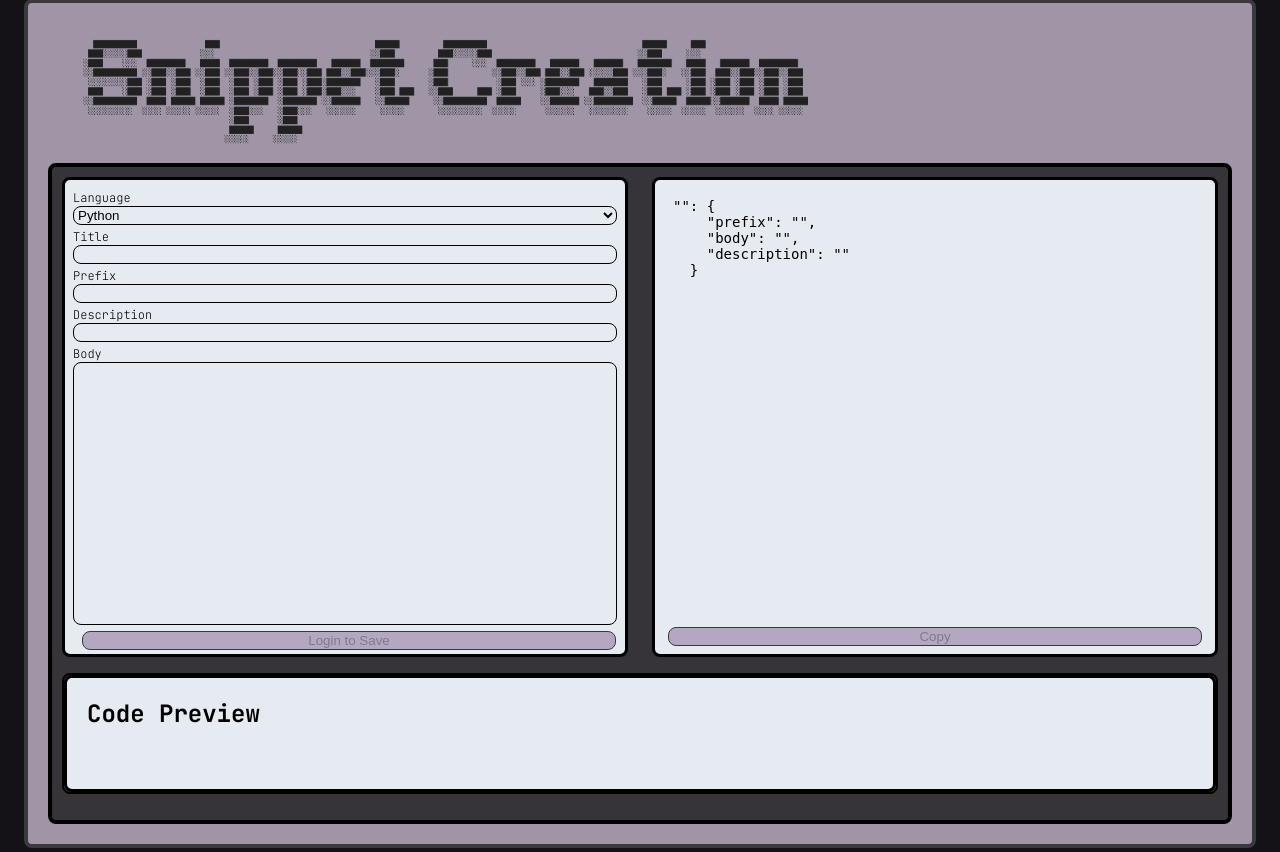
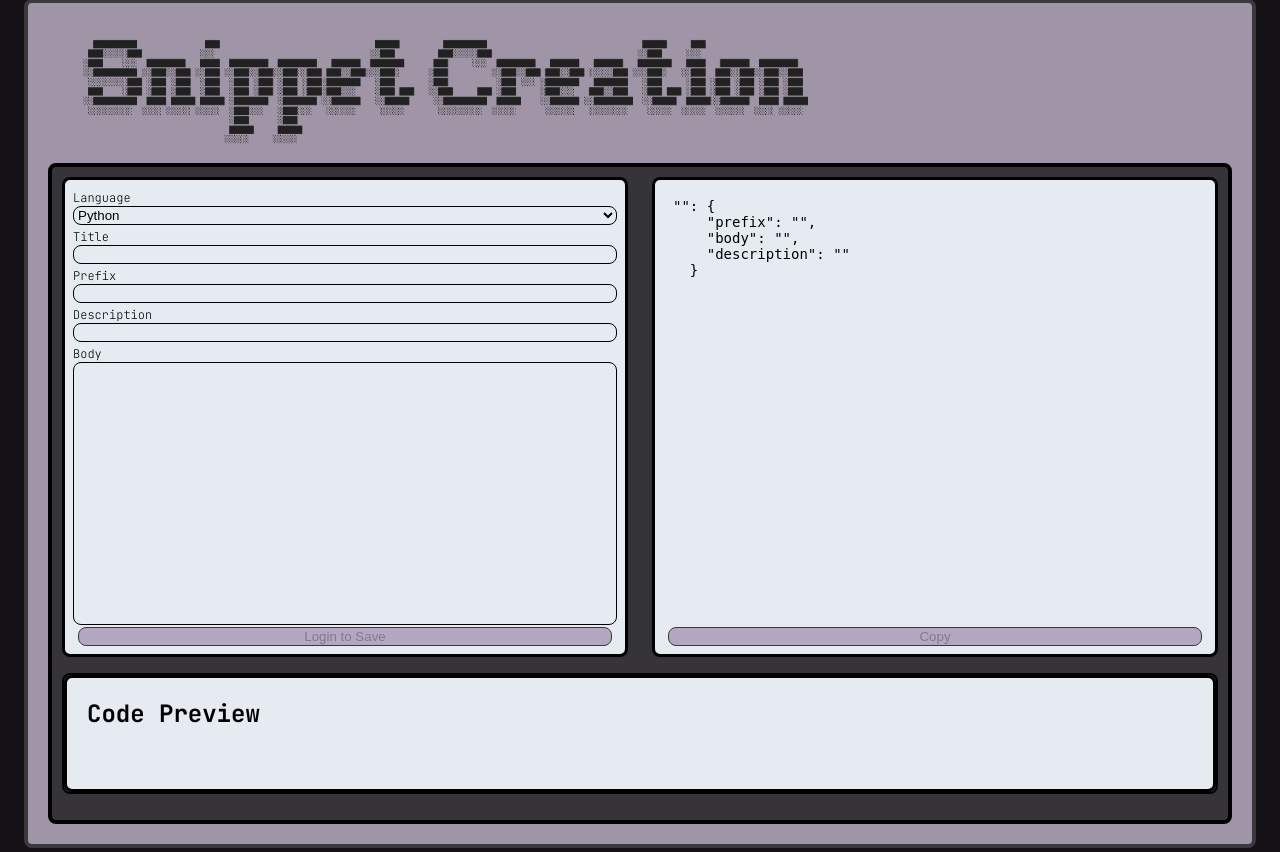
Before and after one commit to Hunterpall848/snippet-vault, a Flask app: page / in a window 1280 px wide, with the pointer over the restyled element. Shown: the part 114-966 px from the top of the page. Run offline with Flask 3, Linux system fonts and the light colour scheme.

Commit message:
fix(ui):small fix to snippet-creation ui button animations

```diff
--- a/snippet_vault/static/styles/styles.css
+++ b/snippet_vault/static/styles/styles.css
@@ -188,10 +188,10 @@ header > img{
 .auth__form > button{
   box-shadow: 4px 4px 0 #3a393b;
 }
-.snippetform__button:hover,
-.snippetcard__actions > button:hover,
-.snippetform__actions > button:hover,
-.auth__form > button:hover{
+.snippetform__button:hover:not(:disabled),
+.snippetcard__actions > button:hover:not(:disabled),
+.snippetform__actions > button:hover:not(:disabled),
+.auth__form > button:hover:not(:disabled) {
   transform: translate(4px, 4px);
   box-shadow: 0 0 0 #3a393b;
 }
@@ -249,8 +249,6 @@ header > img{
   background: #bebac2;
   box-shadow: 0 0 0 black;
   transform: translateY(3px)
-
-
 }
 
 .content__upper--grid > .snippetcard__langbuttons {
@@ -315,7 +313,6 @@ header > img{
   transform: translate(3px, 3px);
   box-shadow: 0 0 0 #3a393b;
 }
-
 .snippetcard__heading {
   display: flex;
   gap: 10px;
```
